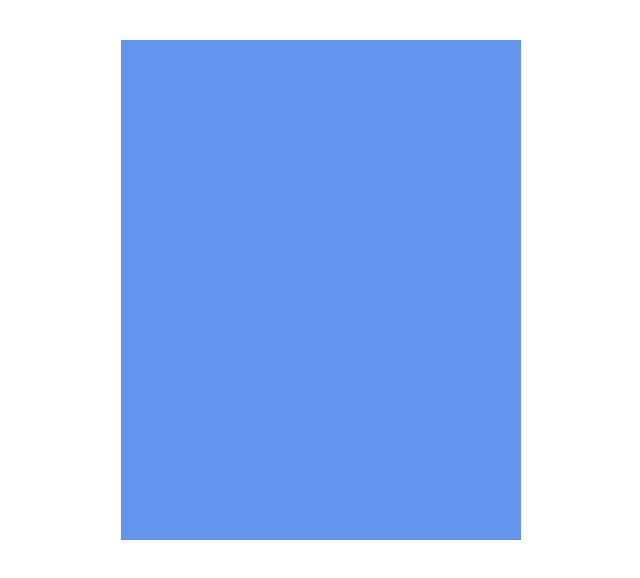
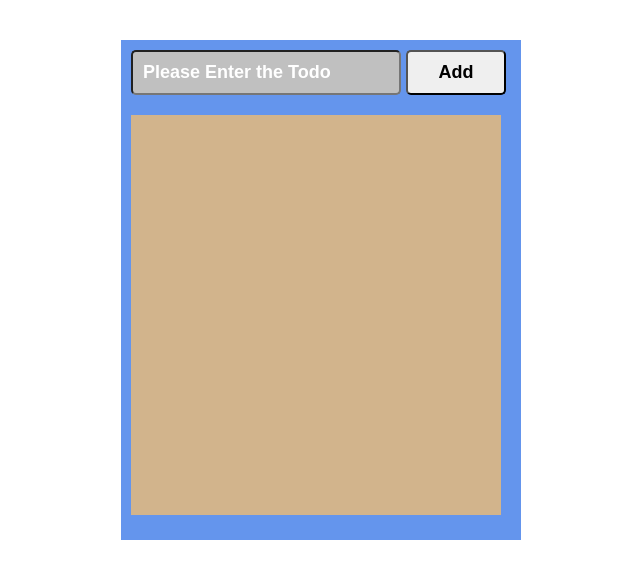
Before and after one commit to yaserbahrami87/TodoList, a React (Create React App) app: page / in a window 1280 px wide. Shown: the top 578 px of the page, without its empty margins (319-959 px from the left). Built offline with nearby package versions, Linux system fonts and the light colour scheme.

Commit message:
Design , Graphic

```diff
--- a/src/App.css
+++ b/src/App.css
@@ -1,8 +1,50 @@
+*
+{
+  box-sizing: border-box;
+  font-size: 18px;
+}
+
 .div_body
 {
   width: 400px;
   min-height:500px ;
   background-color: cornflowerblue;
   margin: 40px auto;
+  padding: 10px;
 
 }
+
+.div_body input[type="text"]
+{
+  width: 270px;
+  font-weight: bold;
+  outline: none;
+  padding: 10px;
+  background-color: silver;
+  border-radius: 5px;
+  margin-right: 5px;
+}
+
+.div_body input[type="text"]::placeholder
+{
+  color: #ffffff;
+}
+
+.div_body button
+{
+  padding: 10px;
+  font-weight: bold;
+  width: 100px;
+  outline: none;
+  border-radius: 5px;
+}
+
+#list
+{
+  width: 370px;
+  min-height: 400px;
+  background-color: tan;
+  margin-top: 20px;
+  padding: 10px;
+
+}
--- a/src/App.js
+++ b/src/App.js
@@ -1,12 +1,27 @@
-import React from 'react';
+import React from 'react'
 import './App.css';
+export class App extends React.Component {
+  constructor(props) {
+    super(props)
 
-function App() {
-  return (
-    <div className="div_body">
+    this.state = {
+       items:[],
+       currentItem:{
+         item:'',
+         key:''
+       }
+    }
+  }
 
-    </div>
-  );
+  render() {
+    return (
+      <div className="div_body">
+        <input type="text" placeholder="Please Enter the Todo"/>
+        <button>Add</button>
+        <div id="list"></div>
+      </div>
+    )
+  }
 }
 
-export default App;
+export default App
--- a/src/index.js
+++ b/src/index.js
@@ -1,6 +1,5 @@
 import React from 'react';
 import ReactDOM from 'react-dom';
-import './index.css';
 import App from './App';
 
 
```
